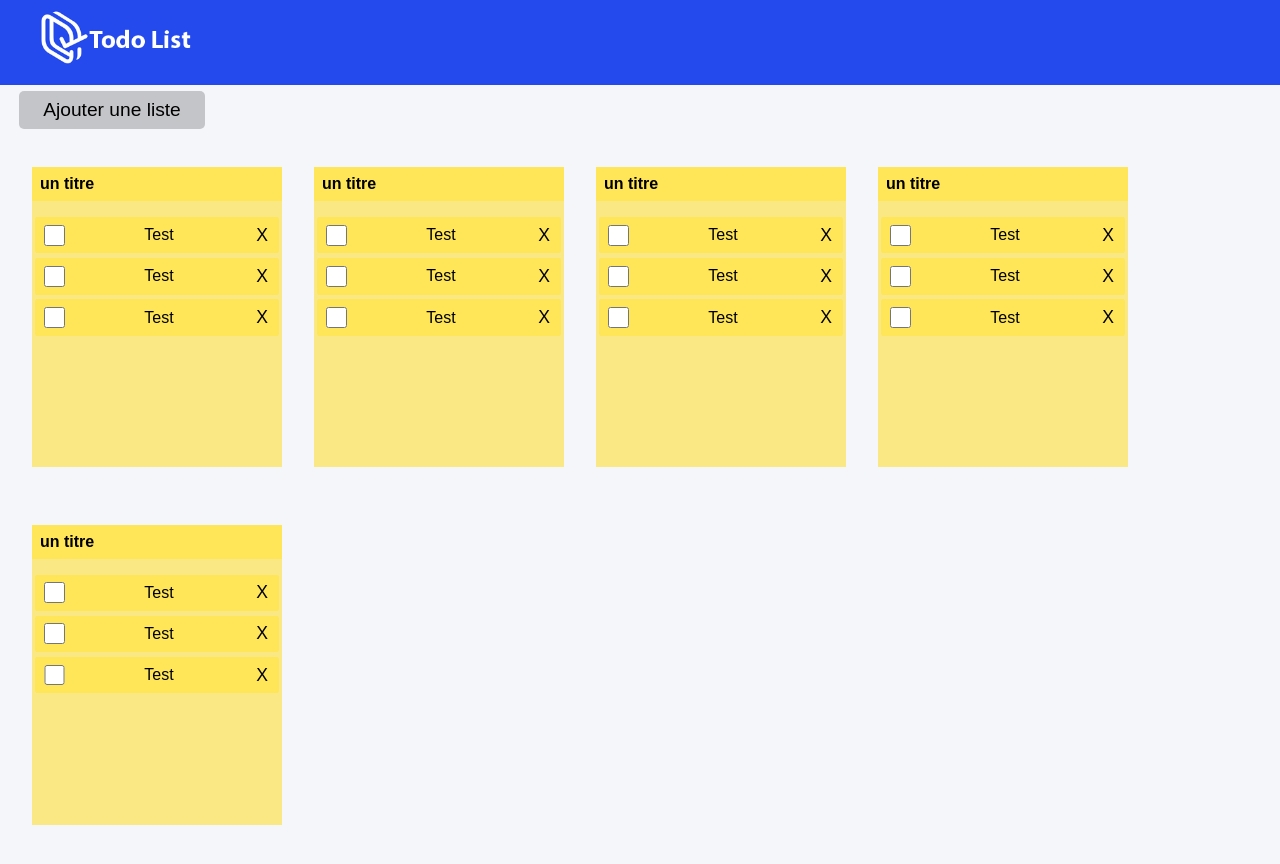
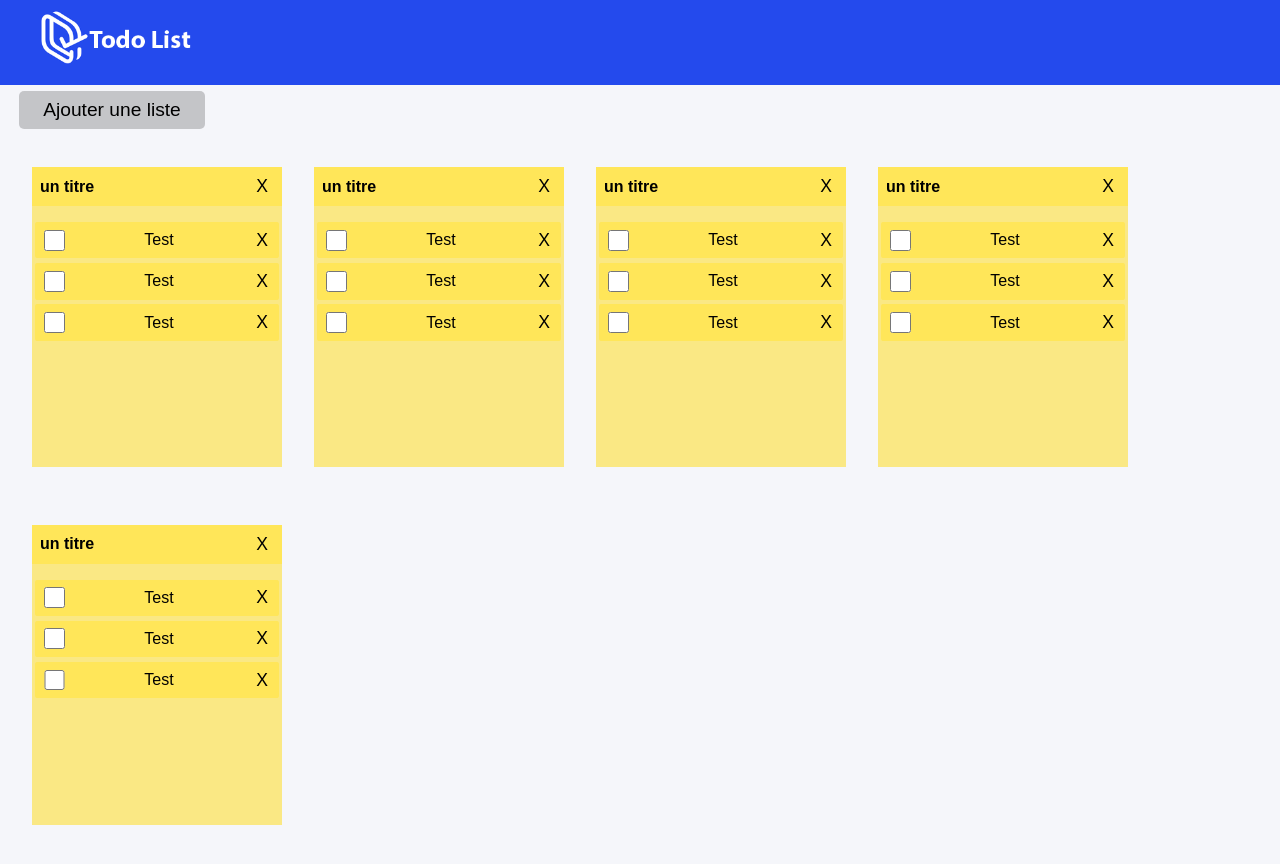
Before and after one commit to ThomasBrossier/TodoList-ReactJS, a React (Create React App) app: page / in a window 1280 px wide. Shown: the top 864 px of the page. Built offline with nearby package versions, Linux system fonts and the light colour scheme.

Commit message:
Add CloseButton to TodoList Component

```diff
--- a/src/components/TodoList/TodoList.jsx
+++ b/src/components/TodoList/TodoList.jsx
@@ -1,13 +1,15 @@
 import React from 'react'
 import style from './todoList.module.scss';
 import Todo from '../todo/Todo';
+import CloseButton from '../buttons/CloseButton';
 
 const TodoList = ({title}) => {
   return (
     <div className={style.container}>
         <div className={style.header}>
           <div className={style.title}>{title}</div>
-          <div className={style.buttons}></div>
+          <CloseButton/>
+
         </div>
         <div className={style.todoList}>
             <ul>
```
